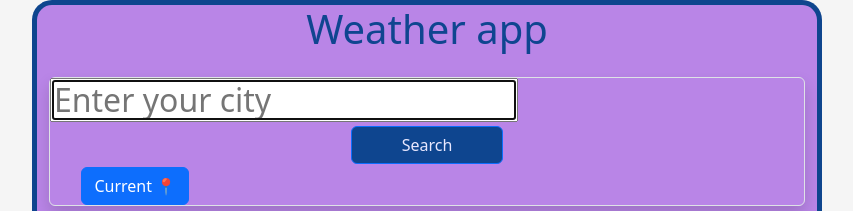
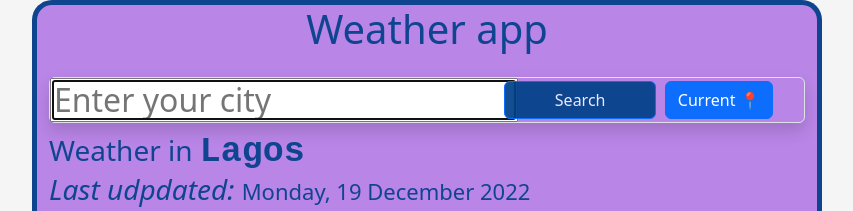
Before and after one commit to Goodness0336/my-weather-app, a plain HTML site: page index.html in a window 1280 px wide. Shown: the top 211 px of the page, without its empty margins (213-1066 px from the left). Drawn offline with nearby package versions, Linux system fonts and the light colour scheme.

Commit message:
Re-adjusted the button width

```diff
--- a/index.html
+++ b/index.html
@@ -19,14 +19,14 @@
             <form id="search-form">
                 <div class="border p-10 mt-4 rounded shadow">
                     <div class="row" class="border p-10 mt-4 rounded shadow">
-                        <div class="col-5">
+                        <div class="col-7">
                             <input id="type-city" type="search" placeholder="Enter your city" autofocus="on"
                                 autocomplete="off" />
                         </div>
-                        <div class="col-4s">
+                        <div class="col-2">
                             <input id="search-button" type="submit" value="Search" class="btn btn-primary" />
                         </div>
-                        <div class="col-3">
+                        <div class="col-sm-3">
                             <input id="current-button" type="submit" value="Current 📍" class="btn btn-primary" />
                         </div>
                     </div>
```
